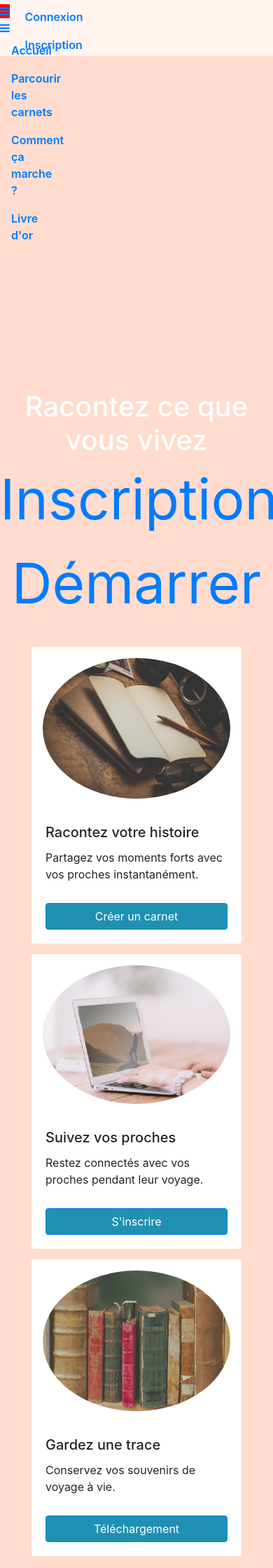
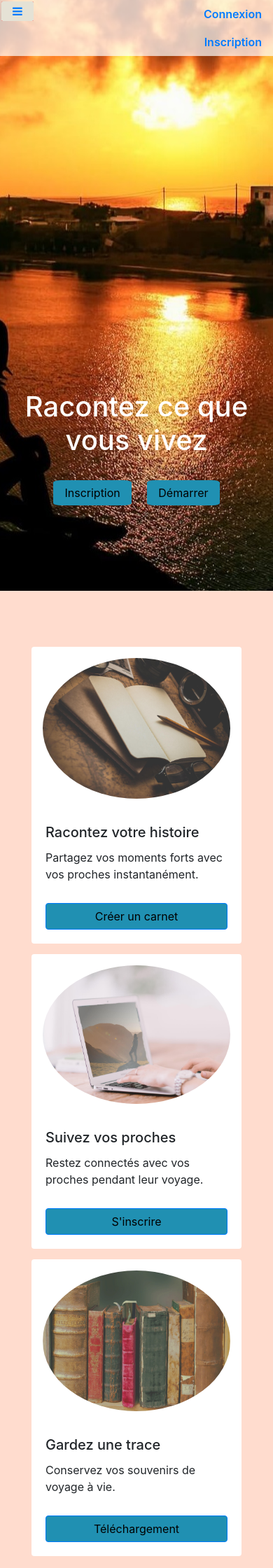
Before and after one commit to MrP84/ProjetCCI, a PHP site: page / in a window 390 px wide; the page is wider, and only the part inside the window is pictured. Shown: the top 2240 px of that part at 70% size. Run offline with PHP 8.4, Linux system fonts and the light colour scheme.

Commit message:
introduction de mediaQueries, gestion d'un volet glissant pour remplacer le menu en vue mobile

```diff
--- a/public/css/main.css
+++ b/public/css/main.css
@@ -1,22 +1,47 @@
 body {
   background-color: rgba(255,83,13,0.2);
-  /* color: #fff; */
+  /*color: #fff;*/
+  width: 100vw;
 }
 
 header {
-  width:auto;
+  width: 100vw;
+  /* height: 100vh; */
   position: relative;
 }
 
+.accueil {
+  background-image: url('../../img/accueil.jpg');
+  background-position: center 20%;
+  height: 100%;
+}
+
+.burger {
+  display: none;
+}
+
 .grid {
-  max-height: 80px;
-  width: 100%;
-  padding-top: 1%;
-  display: grid;
-  grid-template: 1fr / 5% repeat(7,1fr) 20% 10% 10% 5%;
+  display: flex;
+  justify-content: space-between;
+  /* flex-wrap: wrap; */
   position: absolute;
   top: 0;
   background-color: rgba(255, 255, 255, 0.7);
+  width: 100%;
+  max-height: 80px;
+}
+
+.fourFirst, .twoLast {
+  display: flex;
+  flex-wrap: wrap;
+}
+
+.fourFirst {
+  justify-content: flex-start;
+}
+
+.twoLast {
+  justify-content: flex-end;
 }
 
 #myAccount {
@@ -43,47 +68,6 @@ p.nav-link {
 .a, .b, .c, .d, .e, .f, .g {
   color: #156296;
   font-weight: 600;
-}
-
-.a {
-  grid-area: 1 / 3 / 2 / 4;
-}
-
-.b {
-  grid-area: 1 / 4 / 2 / 6;
-}
-
-.c {
-  grid-area: 1/ 7 / 2 / 9;
-}
-
-.d {
-  grid-area: 1 / 6 / 2 / 7;
-}
-
-.e{
-  grid-area: 1 / 11 / 2 / 12;
-}
-
-.f {
-  grid-area: 1 / 10 / 2 / 11;
-}
-.g {
-  grid-area: 1 / 2 / 2 / 3;
-}
-
-.h {
-  grid-area: 1 / 10 / 2 / 13;
-}
-
-.logo {
-  width: 100px;
-  height: 50px;
-  /* margin: 2% 0 0 5%; */
-}
-
-.logo + figcaption {
-  color:black;
 }
 
 .toggleMenu {
@@ -143,27 +127,36 @@ form {
   z-index: 5;
 }
 
-.btn {
-  background-color: #2090B2;
-  color:#FFF;
-  margin-top:5%;
-  width: 100%;
-}
-
 .title_group > h1 {
   color: #FFF;
   padding: 0;
   margin: 0;
 }
 
-.link_buttons > .btn {
+.link_buttons > .headerButton {
+  margin-top: 0;
   width: 20%;
-  margin-top: 0;
+  background-color: #2090B2;
+  color: #000;
+  border-radius: 10%;
+  font-size: 1rem;
+  padding: 0.5rem 1rem;
 }
 
-.btn:hover {
+.link_buttons {
+  margin-top: -2rem;
+}
+
+.btn:not(#deleteButton):hover {
   background-color: #156296;
   color:#FFF;
+}
+
+.btn:not(#deleteButton) {
+  background-color: #2090B2;
+  color: #000;
+  margin-top:5%;
+  width: 100%;
 }
 
 .card {
@@ -184,6 +177,7 @@ form {
 .trip_icons {
   display: flex;
   justify-content: space-around;
+  flex-wrap: wrap;
 }
 
 .description {
@@ -290,11 +284,6 @@ input {
   color:#FFF;
 }
 
-nav, .btn:not('.btn-danger') {
-  background-color: #57B8FF;
-  color:#000;
-}
-
 .fa-user-times {
   color:red;
 }
@@ -362,6 +351,11 @@ td > img {
   width:50px;
 }
 
+.indexImg {
+  height: 100vh;
+  width: 100vw;
+}
+
 table {
   margin-top: 5%;
   width: 100%;
@@ -400,7 +394,7 @@ table {
   width: 100%;
 }
 
-.showUpdateForm {
+.showUpdateForm, .showPasswordForm {
   background-color: #FFF;
   border-bottom: 1px solid grey;
   color:#000;
@@ -408,8 +402,19 @@ table {
   flex-direction: column;
   justify-content: space-between;
   padding: 1rem;
+}
 
-}
+ .passwordForm {
+   background-color: #FFF;
+   color:#000;
+   display: flex;
+   justify-content: space-between;
+   padding: 1rem;
+ }
+
+ .passwordForm > input {
+  height: 32px;
+ }
 
 .avatarEdit {
   width: 80px;
@@ -420,3 +425,57 @@ table {
 .deleteInfo {
   color: #000;
 }
+
+@media screen and (max-width: 640px) {
+  #voletFerme {
+    position: relative;
+    left: -200px;
+    z-index:1;
+    -webkit-transition: all 0.5s ease-in;
+    -moz-transition: all 0.5s ease-in;
+    transition: all 0.5s ease-in;
+  }
+
+  #volet a.burger {
+    position: absolute;
+    left: 202px;
+    top: 2px;
+    display: block;
+    padding: 1% 1rem;
+    background-color: #e5e2d5;
+    border-radius: 5%;
+  }
+
+  #voletFerme:target #aller {
+    display: none;
+  }
+
+  #volet:target #retour {
+    display: block;
+  }
+
+  #voletFerme:target {
+    left: 0;
+    z-index: 4;
+  }
+
+  .fourFirst {
+    flex-direction: column;
+    width: 200px;
+    padding-left: 1rem;
+    padding-right: 1rem;
+    background-color: #FFF;
+    border-radius: 5%;
+  }
+
+  .fourFirst > .nav-item > a {
+    color: #000;
+    border-bottom: 1px solid #edebe6;
+
+  }
+
+
+
+
+
+}
```
